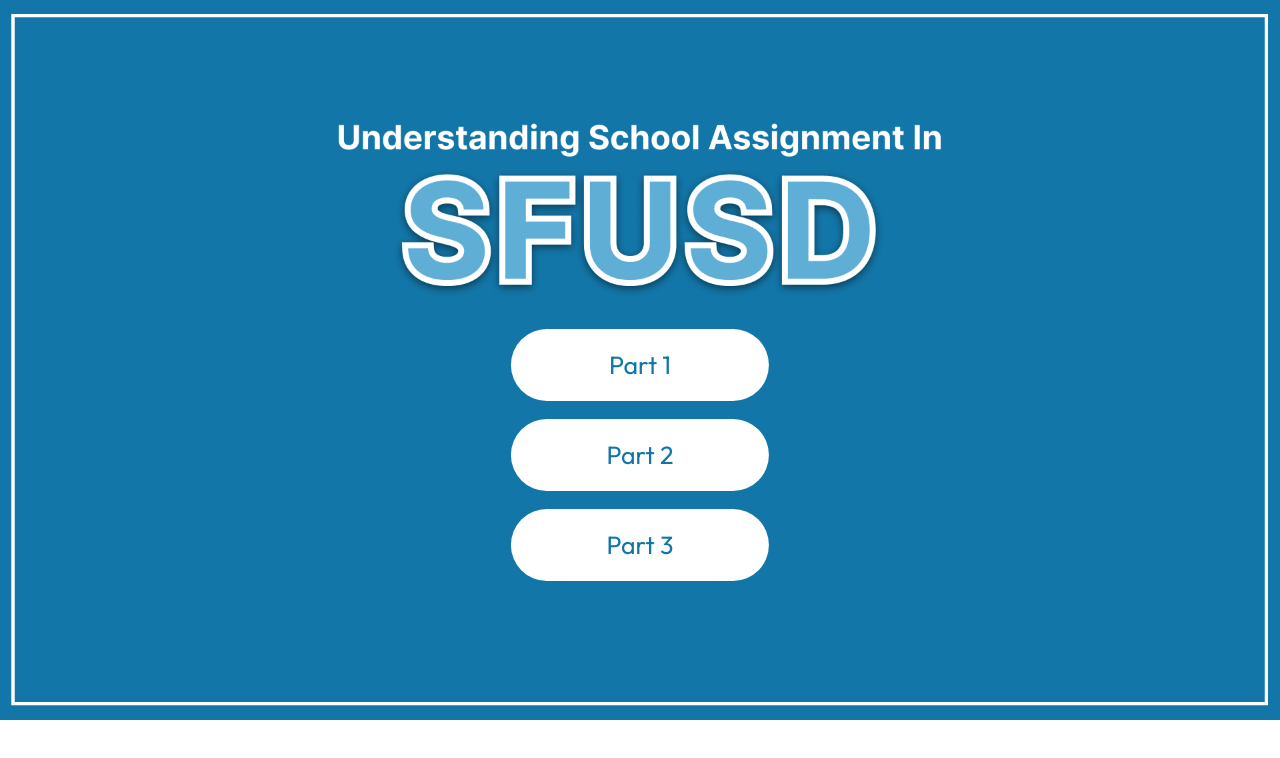
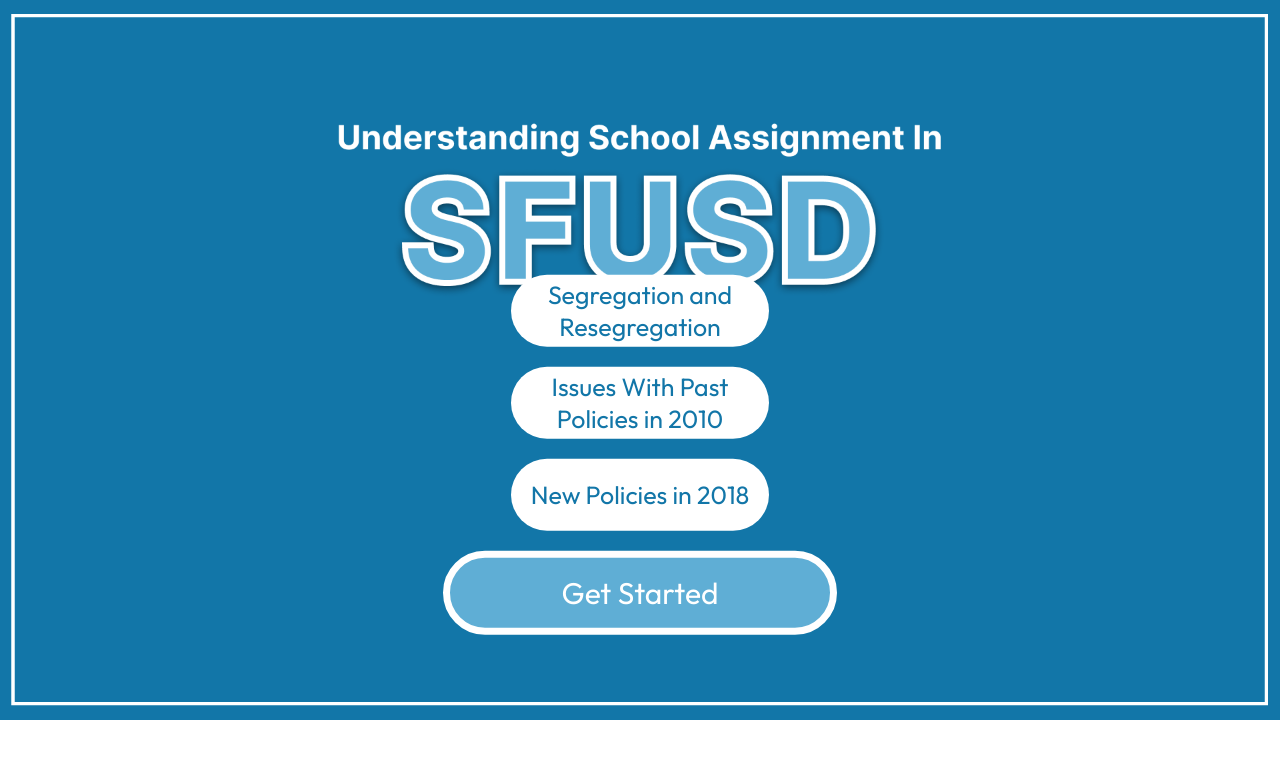
Before and after one commit to emilyhanyf/SFUSD-website, a React (Vite) app: page / in a window 1280 px wide. Shown: the top 758 px of the page. Built offline with nearby package versions, Linux system fonts and the light colour scheme.

Commit message:
Added 'Get Started' button in homepage

```diff
--- a/src/components/Home/Home.jsx
+++ b/src/components/Home/Home.jsx
@@ -53,6 +53,32 @@
     }
   };
 
+  const getBorderColor = (button) => {
+    switch (button) {
+      case "part1":
+        return "#694220"; // brown
+      case "part2":
+        return "#969696"; // light grey
+      case "part3":
+        return "#000000"; // black
+      default:
+        return "#FFFFFF"; // white
+    }
+  };
+
+  const getMainButtonColor = (button) => {
+    switch (button) {
+      case "part1":
+        return "#FCEBD8"; // beige
+      case "part2":
+        return "#FFFFFF"; // white
+      case "part3":
+        return "#FFFFFF"; // white
+      default:
+        return "#5FAED5"; // light blue
+    }
+  };
+
   return (
     <div className={styles.backgroundImage}>
       <img
@@ -69,8 +95,7 @@
           style={{ backgroundColor: getButtonColor(hoveredButton) }}
         >
           <Link to="/part1">
-            {" "}
-            <p style={{ color: getTextColor(hoveredButton) }}>Part 1</p>{" "}
+            <p style={{ color: getTextColor(hoveredButton) }}>Segregation and Resegregation</p>
           </Link>
         </button>
         <button
@@ -80,8 +105,7 @@
           style={{ backgroundColor: getButtonColor(hoveredButton) }}
         >
           <Link to="/part2">
-            {" "}
-            <p style={{ color: getTextColor(hoveredButton) }}>Part 2</p>{" "}
+            <p style={{ color: getTextColor(hoveredButton) }}>Issues With Past Policies in 2010</p>
           </Link>
         </button>
         <button
@@ -91,8 +115,20 @@
           style={{ backgroundColor: getButtonColor(hoveredButton) }}
         >
           <Link to="/part3">
-            {" "}
-            <p style={{ color: getTextColor(hoveredButton) }}>Part 3</p>{" "}
+            <p style={{ color: getTextColor(hoveredButton) }}>New Policies in 2018</p>
+          </Link>
+        </button>
+        <button
+          className={styles.mainBtn}
+          onMouseEnter={() => handleMouseEnter("default")}
+          onMouseLeave={handleMouseLeave}
+          style={{
+            backgroundColor: getMainButtonColor(hoveredButton),
+            borderColor: getBorderColor(hoveredButton)
+          }}
+        >
+          <Link to="/part1">
+            <p style={{ color: getBorderColor(hoveredButton) }}>Get Started</p>
           </Link>
         </button>
       </div>
--- a/src/components/Home/Home.module.css
+++ b/src/components/Home/Home.module.css
@@ -33,7 +33,7 @@
   display: flex;
   flex-direction: column;
   align-items: center;
-  gap: 18px;
+  gap: 20px;
   top: 56.85%;
   left: 50%;
   transform: translate(-50%, -50%);
@@ -48,14 +48,31 @@
   font-size: 25px;
 }
 
+.mainBtn {
+  border-radius: 42px;
+  width: 394px;
+  height: 84.65px;
+  font-size: 30px;
+  border-style: solid;
+  border-width: 7px;
+}
+
 .btn:hover {
-  transform: scale(1.1);
+  transform: scale(1.05);
 }
 
 .btn a {
   text-decoration: none;
 }
 
+.mainBtn:hover {
+  transform: scale(1.05);
+}
+
+.mainBtn a {
+  text-decoration: none;
+}
+
 p {
   text-decoration: none;
 }
```
Also changed, not shown: 1 other file (tests, documents, lock files or other folders).
